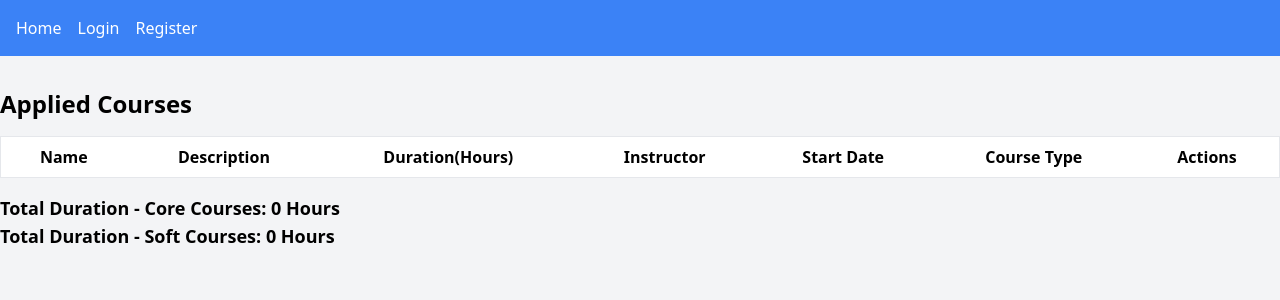
After one commit to timsyf/CE201, a Flask app: page /traininghours in a window 1280 px wide. The commit adds this page. Shown: the top 300 px of the page. Run offline with Flask 3, Linux system fonts and the light colour scheme; data comes from the database, SQL or seed files in the repository; both versions use the stored data as it was after the commit; lists and menus that the app fills with data are empty.

Commit message:
added user application to courses and hours tracking

```diff
--- a/app.py
+++ b/app.py
@@ -142,12 +142,16 @@ def courses_insert():
 # SELECT ALL courses
 @app.route('/courses', methods=['GET'])
 def courses():
+    user_id = session.get('user_id')
+
+    applied_course_id = get_applied_course_id(user_id)
+    print(applied_course_id)
     conn = sqlite3.connect('database.db')
     cursor = conn.cursor()
     cursor.execute('SELECT * FROM Courses')
     courses = cursor.fetchall()
     conn.close()
-    return render_template('Courses/courses.html', courses=courses)
+    return render_template('Courses/courses.html', courses=courses,applied_course_id=applied_course_id)
 
 # SELECT ONE course
 @app.route('/courses/update/<int:courses_id>', methods=['GET'])
@@ -179,3 +183,132 @@ def courses_update(courses_id):
         cursor.execute('UPDATE Courses SET name = ? WHERE id = ?', (new_name, courses_id))
         conn.commit()
     return redirect(url_for('courses'))
+
+# Apply course
+@app.route('/apply_course/<int:courses_id>', methods=['POST'])
+def apply_course(courses_id):
+    if request.method == 'POST':
+        user_id = session.get('user_id')
+        conn = sqlite3.connect('database.db')
+        cursor = conn.cursor()
+        cursor.execute('INSERT INTO UserCourses (user_id, course_id) VALUES (?, ?)', (user_id, courses_id))
+        conn.commit()
+        conn.close()
+
+
+    #applied_courses = get_applied_courses(user_id)
+    applied_courses_data = get_applied_courses(user_id)
+
+    total_duration_core = 0
+    total_duration_soft = 0
+
+    for course in applied_courses_data:
+
+        if course[6] == 'Core':
+            total_duration_core += course[3]
+
+        elif course[6] == 'Soft':
+            total_duration_soft += course[3]
+
+
+    return render_template('TrainingHours/training.html', applied_courses=applied_courses_data, total_duration_core=total_duration_core, total_duration_soft=total_duration_soft)
+
+
+    #return render_template('TrainingHours/training.html', applied_courses=applied_courses)
+
+#Get applied course
+def get_applied_courses(user_id):
+    user_id = session.get('user_id')
+    conn = sqlite3.connect('database.db')
+    cursor = conn.cursor()
+
+    # Assuming your UserCourses table has a column named 'course_id' for the course ID
+    cursor.execute('SELECT course_id FROM UserCourses WHERE user_id = ?', (user_id,))
+
+    # Fetch all the results and create a list of course IDs
+    applied_courses_ids = cursor.fetchall()
+
+    # Now, let's retrieve the course details for the applied course IDs
+    applied_courses = []
+
+    for course_id in applied_courses_ids:
+        cursor.execute('SELECT * FROM Courses WHERE id = ?', (course_id[0],))
+        course_details = cursor.fetchone()
+        applied_courses.append(course_details)
+
+    conn.close()
+    return applied_courses
+
+# Get applied course IDs for a user
+def get_applied_course_id(user_id):
+    conn = sqlite3.connect('database.db')
+    cursor = conn.cursor()
+
+    # Assuming there's a UserCourses table with columns 'user_id' and 'course_id'
+    cursor.execute('SELECT course_id FROM UserCourses WHERE user_id = ?', (user_id,))
+
+    applied_course_id = [course_id[0] for course_id in cursor.fetchall()]
+
+    conn.close()
+    return applied_course_id
+
+@app.route('/delete_applied_course/<int:course_id>', methods=['POST'])
+def delete_applied_course(course_id):
+    # Add logic to delete the course from the UserCourses table
+    user_id = session.get('user_id')
+    conn = sqlite3.connect('database.db')
+    cursor = conn.cursor()
+    cursor.execute('DELETE FROM UserCourses WHERE user_id = ? AND course_id = ?', (user_id, course_id))
+    conn.commit()
+    conn.close()
+
+    # Refresh the applied courses list
+    applied_courses = get_applied_courses(user_id)
+    applied_courses_data = get_applied_courses(user_id)
+
+    total_duration_core = 0
+    total_duration_soft = 0
+
+    for course in applied_courses_data:
+
+        if course[6] == 'Core':
+            total_duration_core += course[3]
+
+        elif course[6] == 'Soft':
+            total_duration_soft += course[3]
+    return render_template('TrainingHours/training.html', applied_courses=applied_courses,total_duration_core=total_duration_core, total_duration_soft=total_duration_soft)
+
+@app.route('/traininghours', methods=['GET'])
+def training_hours():
+    user_id = session.get('user_id')
+    conn = sqlite3.connect('database.db')
+    cursor = conn.cursor()
+
+    # Assuming your UserCourses table has a column named 'course_id' for the course ID
+    cursor.execute('SELECT course_id FROM UserCourses WHERE user_id = ?', (user_id,))
+
+    # Fetch all the results and create a list of course IDs
+    applied_courses_ids = cursor.fetchall()
+
+    # Now, let's retrieve the course details for the applied course IDs
+    applied_courses = []
+
+    for course_id in applied_courses_ids:
+        cursor.execute('SELECT * FROM Courses WHERE id = ?', (course_id[0],))
+        course_details = cursor.fetchone()
+        applied_courses.append(course_details)
+
+    conn.close()
+    applied_courses_data = get_applied_courses(user_id)
+
+    total_duration_core = 0
+    total_duration_soft = 0
+
+    for course in applied_courses_data:
+
+        if course[6] == 'Core':
+            total_duration_core += course[3]
+
+        elif course[6] == 'Soft':
+            total_duration_soft += course[3]
+    return render_template('TrainingHours/training.html',applied_courses= applied_courses,total_duration_core=total_duration_core, total_duration_soft=total_duration_soft)
--- a/templates/Shared/navigation.html
+++ b/templates/Shared/navigation.html
@@ -15,7 +15,7 @@
             {% if 'user_id' in session %}
                 {% if session['user_role'] == 'staff' %}
                 <li><a href="" class="text-white hover:text-gray-300">Profile</a></li>
-                <li><a href="" class="text-white hover:text-gray-300">Training Hours</a></li>
+                <li><a href="/traininghours" class="text-white hover:text-gray-300">Training Hours</a></li>
                 <li><a href="/courses" class="text-white hover:text-gray-300">Courses</a></li>
                 {% elif session['user_role'] == 'hr_supervisor' %}
                 <li><a href="" class="text-white hover:text-gray-300">Departments</a></li>
--- /dev/null
+++ b/templates/TrainingHours/training.html
@@ -0,0 +1,49 @@
+{% include 'Shared/navigation.html' %}
+<div class="container mx-auto mt-8">
+    <h1 class="text-2xl font-bold mb-4">Applied Courses</h1>
+
+
+
+    <table class="min-w-full bg-white border border-gray-200">
+        <thead>
+            <tr>
+                <th class="py-2 px-4 border-b">Name</th>
+                <th class="py-2 px-4 border-b">Description</th>
+                <th class="py-2 px-4 border-b">Duration(Hours)</th>
+                <th class="py-2 px-4 border-b">Instructor</th>
+                <th class="py-2 px-4 border-b">Start Date</th>
+                <th class="py-2 px-4 border-b">Course Type</th>
+                <th class="py-2 px-4 border-b">Actions</th>
+            </tr>
+        </thead>
+        <tbody>
+            {% for course in applied_courses %}
+                <tr>
+                    <td class="py-2 px-4 border-b">{{ course[1] }}</td>
+                    <td class="py-2 px-4 border-b">{{ course[2] }}</td>
+                    <td class="py-2 px-4 border-b">{{ course[3] }}</td>
+                    <td class="py-2 px-4 border-b">{{ course[4] }}</td>
+                    <td class="py-2 px-4 border-b">{{ course[5] }}</td>
+                    <td class="py-2 px-4 border-b">{{ course[6] }}</td>
+
+                    <td class="py-2 px-4 border-b">
+                        <div class="py-2 px-4">
+                            <!-- delete button -->
+                            <form action="{{ url_for('delete_applied_course', course_id=course[0]) }}" method="post">
+                                <button type="submit" class="text-red-500 hover:text-red-700 focus:outline-none mr-2">
+                                    Delete
+                                </button>
+                            </form>
+                        </div>
+                    </td>
+                </tr>
+            {% endfor %}
+
+        </tbody>
+    </table>
+    <div class="mt-4">
+      <p class="text-lg font-semibold">Total Duration - Core Courses: {{ total_duration_core }} Hours</p>
+      <p class="text-lg font-semibold">Total Duration - Soft Courses: {{ total_duration_soft }} Hours</p>
+
+  </div>
+</div>
```
Also changed, not shown: create_table.py (+14 -0 lines), templates/Courses/courses.html (+15 -1 lines), database.db.
